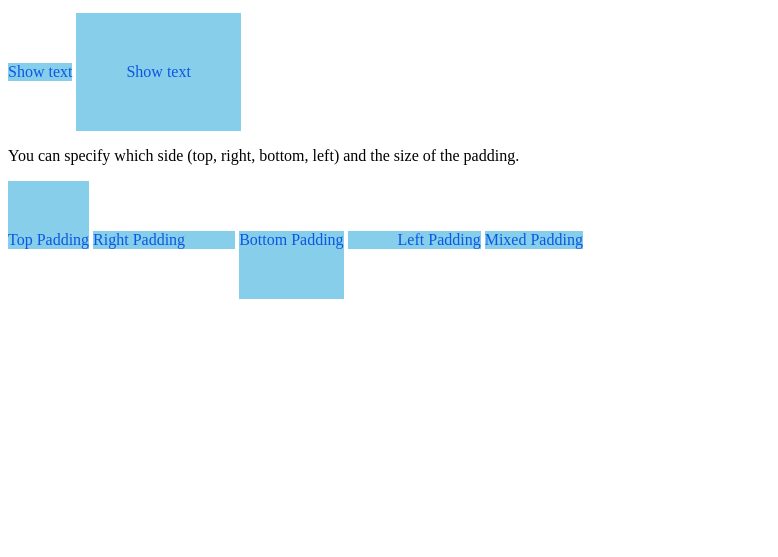
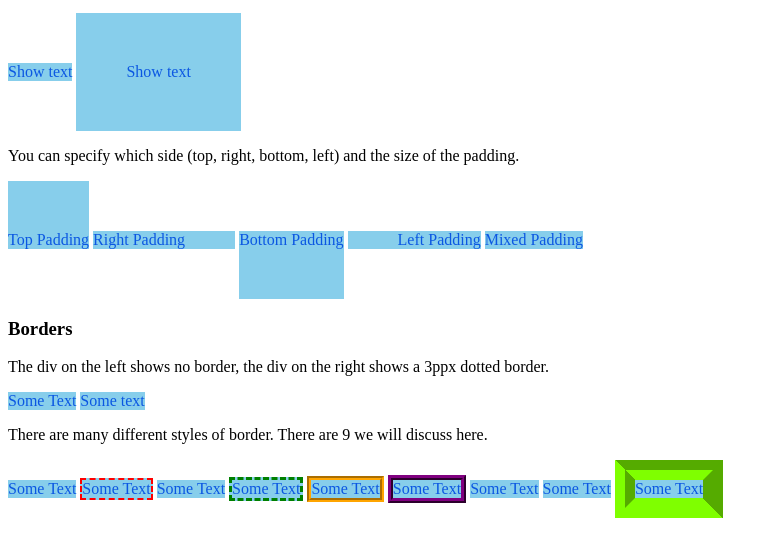
Before and after one commit to tylerlay000/BoxModel, a plain HTML site: page index.html in a window 1280 px wide. Shown: the part 101-658 px from the top of the page, without its empty margins (0-778 px from the left). Drawn offline with Linux system fonts and the light colour scheme.

Commit message:
Box Model

```diff
--- a/index.html
+++ b/index.html
@@ -16,5 +16,21 @@
         <div id="leftPadding">Left Padding</div>
         <div id="mixedPadding">Mixed Padding</div>
 
+        <h3>Borders</h3>
+        <p>The div on the left shows no border, the div on the right shows a 3ppx dotted border.</p>
+
+            <div id="noBorder">Some Text</div>
+            <div id="dottedBorder">Some text</div>
+        <p>There are many different styles of border. There are 9 we will discuss here.</p>
+        <div id="dottedBorder">Some Text</div>
+        <div id="dashedBorder">Some Text</div>
+        <div id="solidBorder">Some Text</div>
+        <div id="doubleBorder">Some Text</div>
+        <div id="grooveBorder">Some Text</div>
+        <div id="ridgeBorder">Some Text</div>
+        <div id="insetBorder">Some Text</div>
+        <div id="ousetBorder">Some Text</div>
+        <div id="mixedBorder">Some Text</div>
+
     </body>
 </html>
--- a/style.css
+++ b/style.css
@@ -33,3 +33,37 @@ div{
 #mixedPadding{
     padding-top: 10px 40px 100px 20px;
 }
+
+#dottedBorder{
+    border:3px wavy navy;
+}
+
+#dashedBorder{
+    border:2px dashed red;
+}
+
+#soldBorder{
+    border:4px dashed yellow;
+}
+#doubleBorder{
+    border:3px dashed green;
+}
+
+#grooveBorder{
+    border:4px groove orange;
+}
+
+#ridgeBorder{
+    border:5px ridge purple;
+}
+
+#outsetBorder{
+    border:10px outset grey;
+}
+
+/*TOP RIGHT BOTTOM LEFT*/
+#mixedBorder{
+    border-color:chartreuse;
+    border-style:groove outset inset ridge;
+    border-width:20px;
+}
```
